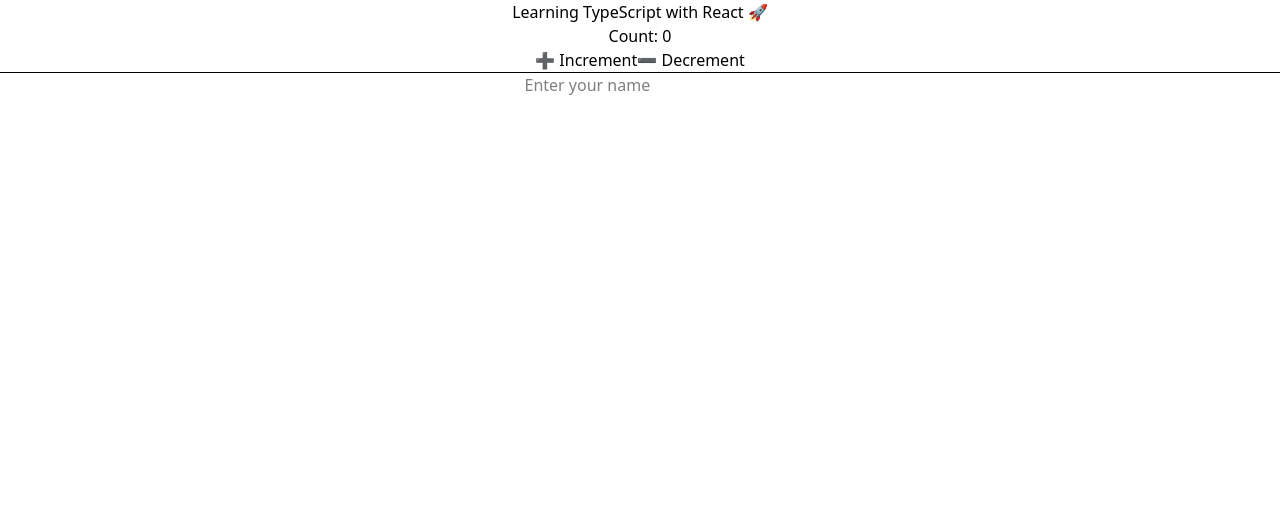
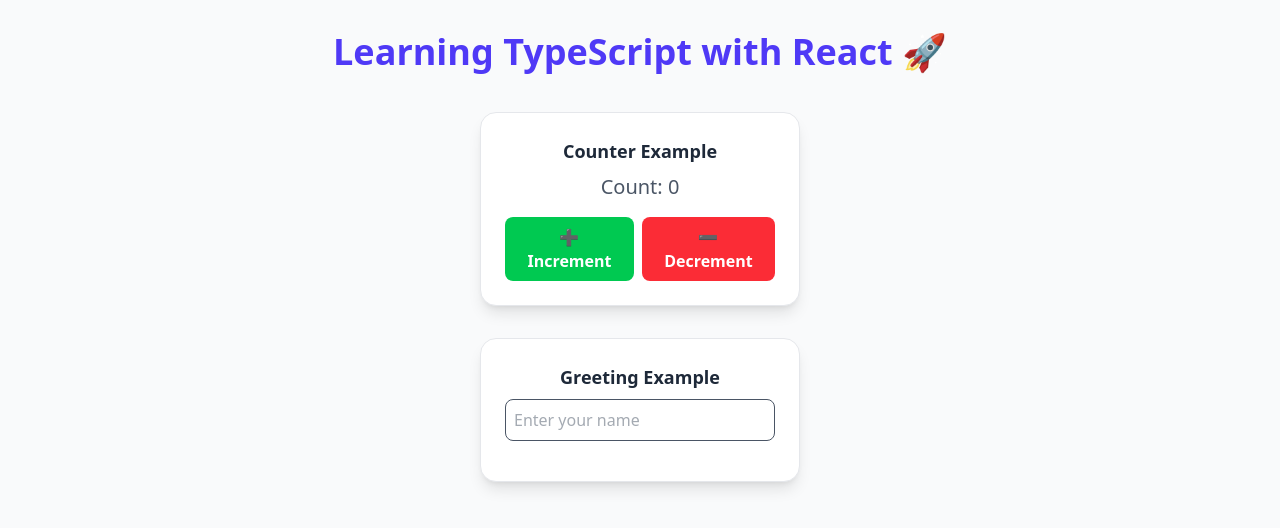
Before and after one commit to ilicc-sara/Type-Script, a React (Vite) app: page / in a window 1280 px wide. Shown: the top 528 px of the page. Built offline with nearby package versions, Linux system fonts and the light colour scheme.

Commit message:
. . . . . .....

```diff
--- a/src/App.tsx
+++ b/src/App.tsx
@@ -8,9 +8,23 @@
 
 const Greeting = ({ name, age }: GreetingProps) => {
   return (
-    <div>
-      <h2>Hello, {name}!</h2>
-      {age && <p>You are {age} years old.</p>}
+    <div className="p-4 mt-4 rounded-xl bg-blue-100 shadow-md text-center">
+      <h2 className="text-2xl font-semibold text-blue-700">Hello, {name} 👋</h2>
+      {age && <p className="text-gray-700">You are {age} years old.</p>}
+    </div>
+  );
+};
+
+type CardProps = {
+  title: string;
+  children: React.ReactNode;
+};
+
+const Card = ({ title, children }: CardProps) => {
+  return (
+    <div className="p-6 my-4 rounded-2xl shadow-lg bg-white border border-gray-200 w-80">
+      <h3 className="mb-2 text-lg font-bold text-gray-800">{title}</h3>
+      <div className="text-gray-600">{children}</div>
     </div>
   );
 };
@@ -20,23 +34,40 @@
   const [username, setUsername] = useState<string>("");
 
   return (
-    <div className="App">
-      <h1>Learning TypeScript with React 🚀</h1>
+    <div className="flex flex-col items-center min-h-screen p-8 bg-gray-50">
+      <h1 className="mb-6 text-4xl font-extrabold text-indigo-600">
+        Learning TypeScript with React 🚀
+      </h1>
 
-      <p>Count: {count}</p>
-      <button onClick={() => setCount(count + 1)}>➕ Increment</button>
-      <button onClick={() => setCount(count - 1)}>➖ Decrement</button>
+      <Card title="Counter Example">
+        <p className="text-xl mb-4">Count: {count}</p>
+        <div className="flex gap-2">
+          <button
+            className="px-4 py-2 font-semibold text-white bg-green-500 rounded-lg hover:bg-green-600 transition"
+            onClick={() => setCount(count + 1)}
+          >
+            ➕ Increment
+          </button>
+          <button
+            className="px-4 py-2 font-semibold text-white bg-red-500 rounded-lg hover:bg-red-600 transition"
+            onClick={() => setCount(count - 1)}
+          >
+            ➖ Decrement
+          </button>
+        </div>
+      </Card>
 
-      <hr />
-
+      <Card title="Greeting Example">
         <input
           type="text"
           placeholder="Enter your name"
+          className="w-full p-2 border rounded-lg mb-4 focus:outline-none focus:ring-2 focus:ring-indigo-400"
           value={username}
           onChange={(e) => setUsername(e.target.value)}
         />
 
         {username && <Greeting name={username} age={20} />}
+      </Card>
     </div>
   );
 };
```
Lines whose indentation alone changed are shown as unchanged.
